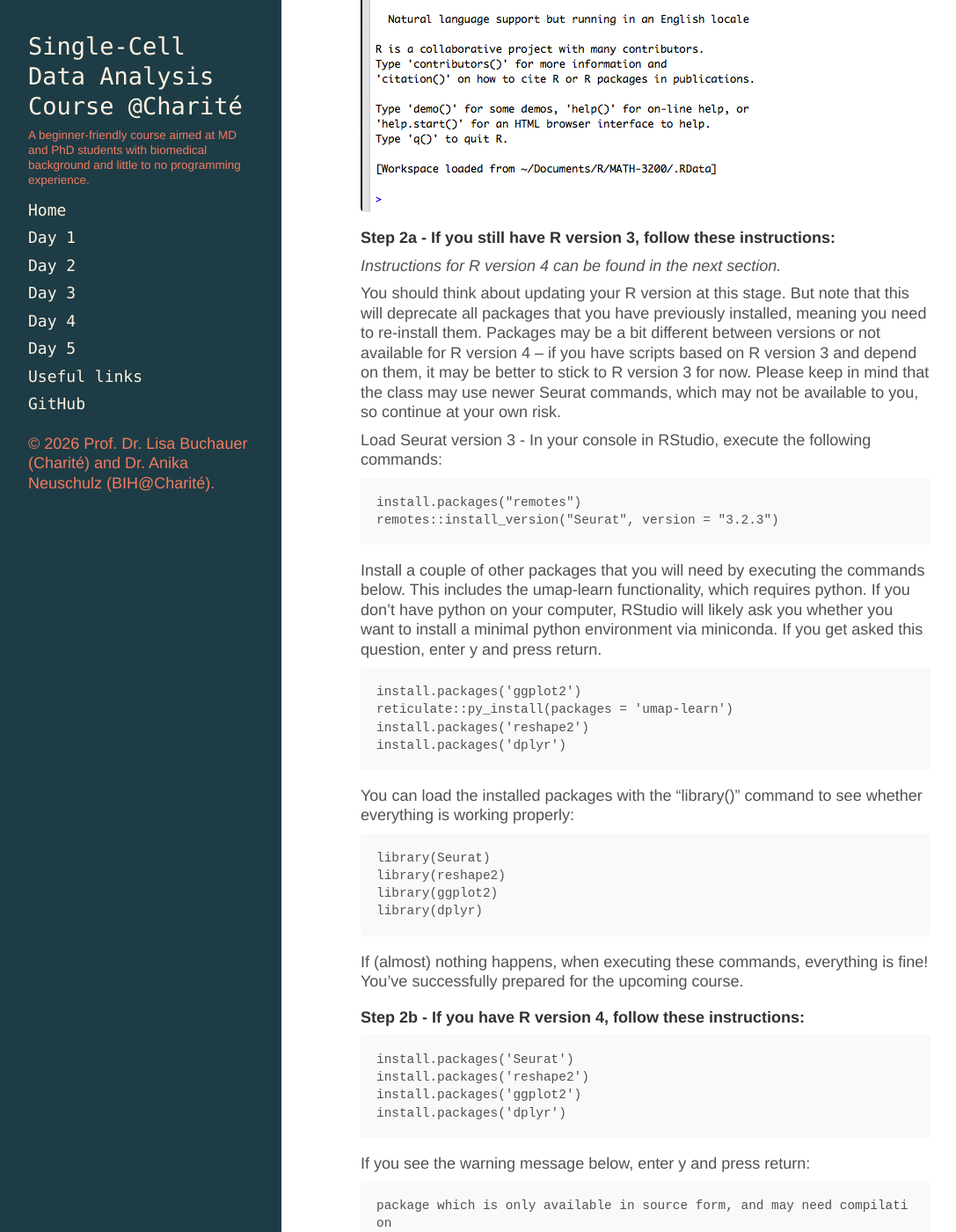
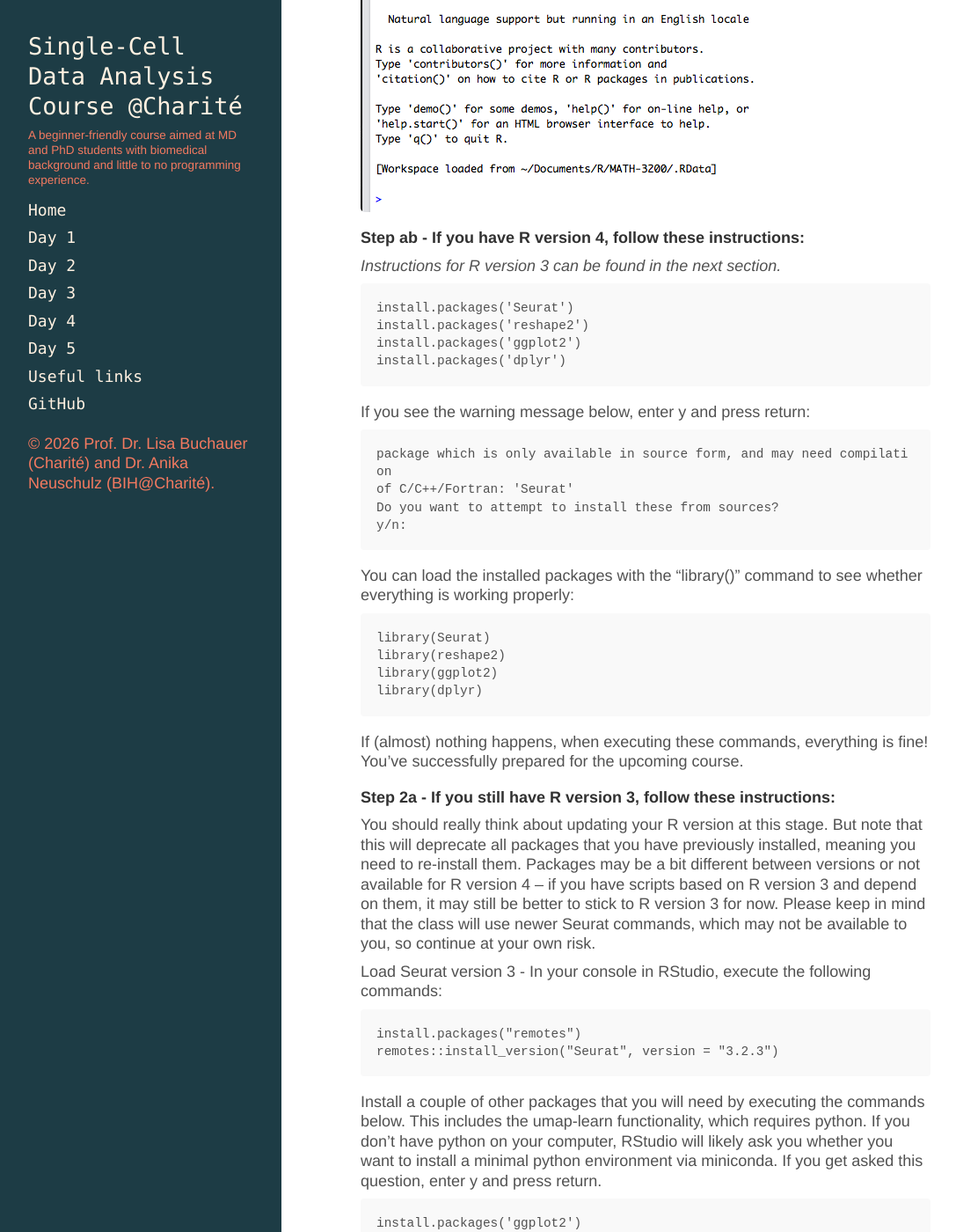
Before and after one commit to buchauer-lab/charite-sc-data-course, a Jekyll site: the page built from docs/R_Rstudio_install.md, in a window 1280 px wide and 1400 px high, scrolled down 508 px. Shown: the whole window at 88% size, without its empty margins (4-1091 px from the left). Built offline with Jekyll 4.4.1, drawn with Linux system fonts in a browser that asks for light colours; nearby versions of some CDN libraries; a style sheet for code colours, icons or effects is not loaded; part of the change alters nothing that is shown; some of the changed text lies outside the part shown.

Commit message:
Update R_Rstudio_install.md

````diff
--- a/docs/R_Rstudio_install.md
+++ b/docs/R_Rstudio_install.md
@@ -22,11 +22,41 @@ Check your R version by opening RStudio
 ![](/images/R_version_screen_cropped.png)
 
 
+#### Step ab - If you have R version 4, follow these instructions:
+
+*Instructions for R version 3 can be found in the next section.*
+
+```
+install.packages('Seurat')
+install.packages('reshape2')
+install.packages('ggplot2')
+install.packages('dplyr')
+```
+
+If you see the warning message below, enter y and press return:
+
+```
+package which is only available in source form, and may need compilation
+of C/C++/Fortran: 'Seurat'
+Do you want to attempt to install these from sources?
+y/n:
+```
+
+You can load the installed packages with the "library()" command to see whether everything is working properly:
+
+```
+library(Seurat)
+library(reshape2)
+library(ggplot2)
+library(dplyr)
+```
+
+If (almost) nothing happens, when executing these commands, everything is fine! You've successfully prepared for the upcoming course.
+
+
 #### Step 2a - If you still have R version 3, follow these instructions:
 
-*Instructions for R version 4 can be found in the next section.*
-
-You should think about updating your R version at this stage. But note that this will deprecate all packages that you have previously installed, meaning you need to re-install them. Packages may be a bit different between versions or not available for R version 4 – if you have scripts based on R version 3 and depend on them, it may be better to stick to R version 3 for now. Please keep in mind that the class may use newer Seurat commands, which may not be available to you, so continue at your own risk.
+You should really think about updating your R version at this stage. But note that this will deprecate all packages that you have previously installed, meaning you need to re-install them. Packages may be a bit different between versions or not available for R version 4 – if you have scripts based on R version 3 and depend on them, it may still be better to stick to R version 3 for now. Please keep in mind that the class will use newer Seurat commands, which may not be available to you, so continue at your own risk.
 
 Load Seurat version 3 - In your console in RStudio, execute the following commands:
 
@@ -54,32 +84,3 @@ library(dplyr)
 ```
 
 If (almost) nothing happens, when executing these commands, everything is fine! You've successfully prepared for the upcoming course.
-
-#### Step 2b - If you have R version 4, follow these instructions:
-
-```
-install.packages('Seurat')
-install.packages('reshape2')
-install.packages('ggplot2')
-install.packages('dplyr')
-```
-
-If you see the warning message below, enter y and press return:
-
-```
-package which is only available in source form, and may need compilation
-of C/C++/Fortran: 'Seurat'
-Do you want to attempt to install these from sources?
-y/n:
-```
-
-You can load the installed packages with the "library()" command to see whether everything is working properly:
-
-```
-library(Seurat)
-library(reshape2)
-library(ggplot2)
-library(dplyr)
-```
-
-If (almost) nothing happens, when executing these commands, everything is fine! You've successfully prepared for the upcoming course.
````
